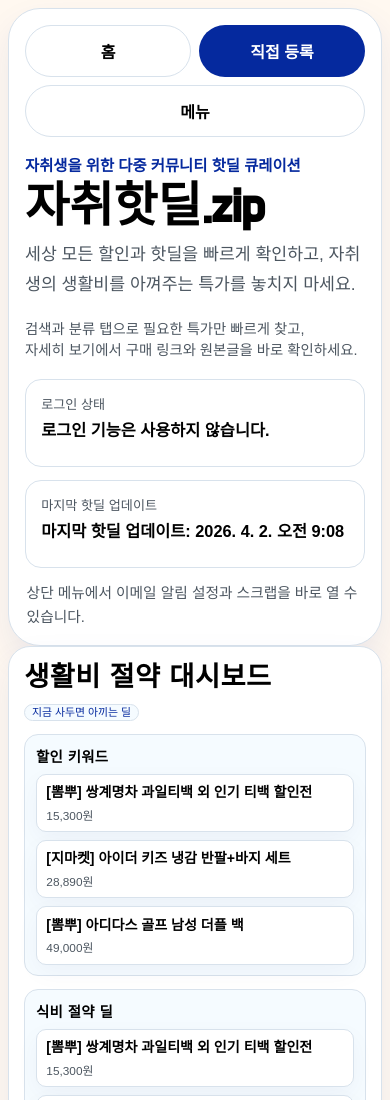
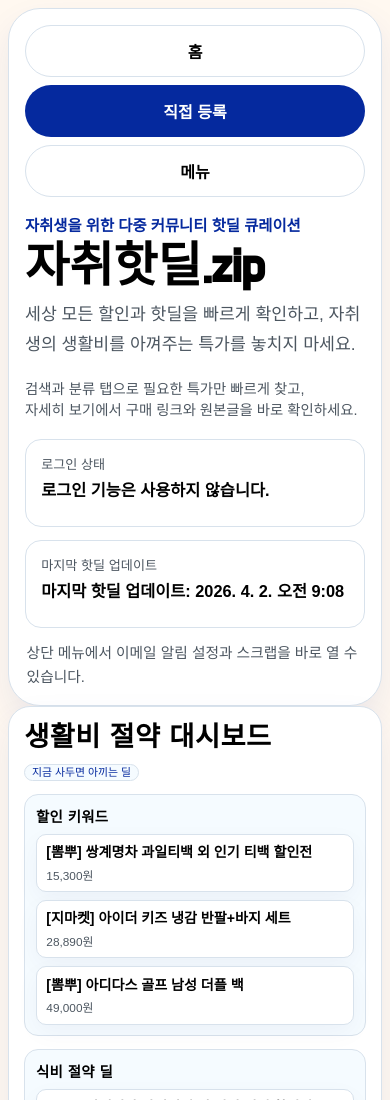
Before and after one commit to JAYWYN-C/my-hotdeal, a website: page index.html in a window 390 px wide. Shown: the top 1100 px of the page. Drawn offline with Linux system fonts and the light colour scheme; no server answers; a web font is replaced by a local one.

Commit message:
fix: stack hero actions on narrow screens

```diff
--- a/styles.css
+++ b/styles.css
@@ -1075,3 +1075,13 @@ h3,
     margin-left: 0;
   }
 }
+
+@media (max-width: 520px) {
+  .hero-actions {
+    grid-template-columns: 1fr;
+  }
+
+  .menu-wrap {
+    grid-column: auto;
+  }
+}
```
Also changed, not shown: scripts/ui-regression.test.mjs (+1 -0 lines).
